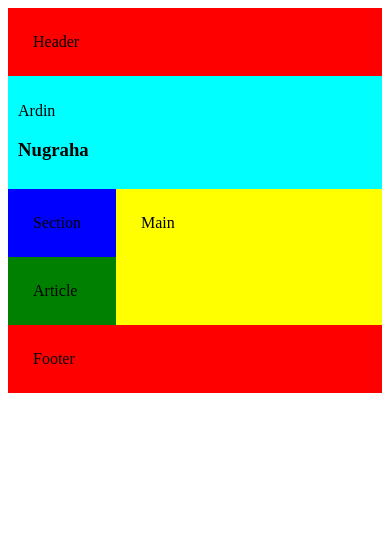
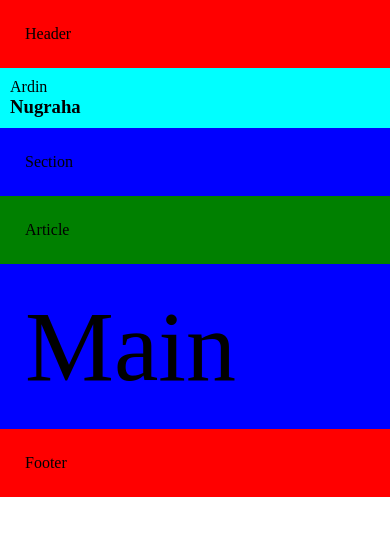
Before and after one commit to ardin2001/css-flexbox, a plain HTML site: page latihan5/index.html in a window 390 px wide. Drawn offline with Linux system fonts and the light colour scheme.

Commit message:
media query

```diff
--- a/latihan5/style.css
+++ b/latihan5/style.css
@@ -1,3 +1,7 @@
+*{
+    padding: 0;
+    margin: 0;
+}
 header,footer{
     background-color: red;
     padding: 25px;
@@ -25,3 +29,12 @@ article{
     background-color: green;
     padding: 25px;
 }
+@media only screen and (max-width: 600px) {
+    .container{
+        flex-direction: column;
+    }
+    main{
+        background-color: blue;
+        font-size: 100px;
+    }
+  }
```
